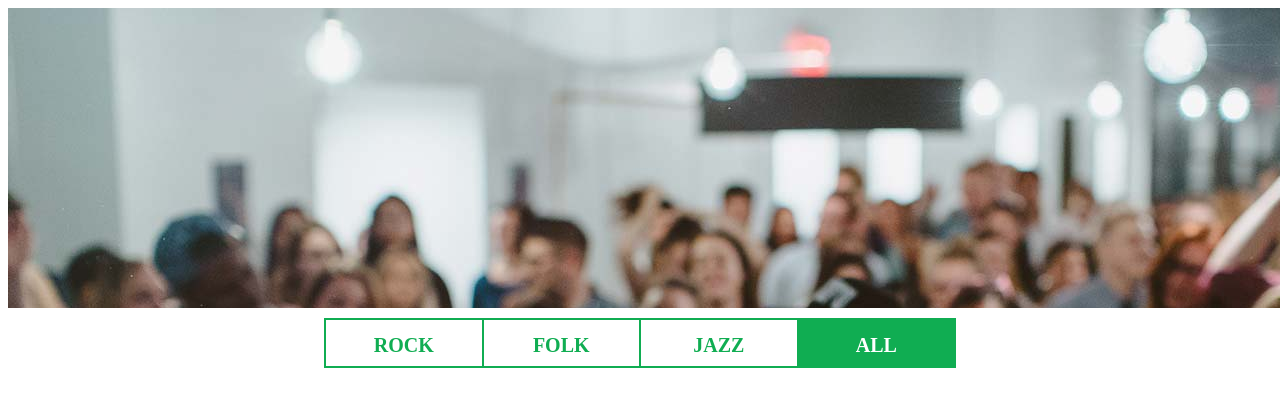
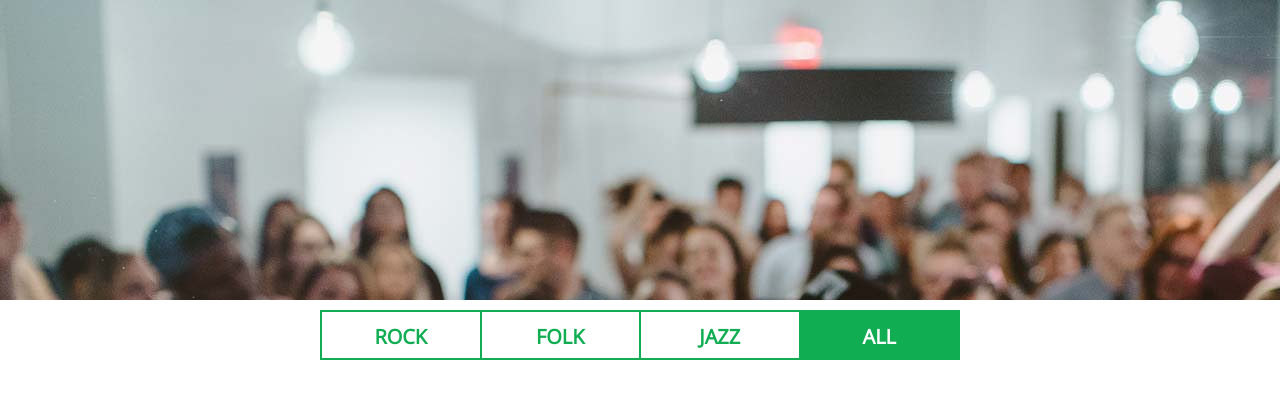
Before and after one commit to BernardCooley/sofar-tech-test-bernard, an Angular app: page / in a window 1280 px wide. Shown: the top 406 px of the page. Built offline with nearby package versions, Linux system fonts and the light colour scheme.

Commit message:
font added

```diff
--- a/src/styles.scss
+++ b/src/styles.scss
@@ -1 +1,6 @@
-/* You can add global styles to this file, and also import other style files */
+@import url('https://fonts.googleapis.com/css?family=Open Sans');
+
+body {
+    margin: 0;
+    font-family: 'Open Sans';
+}
```
